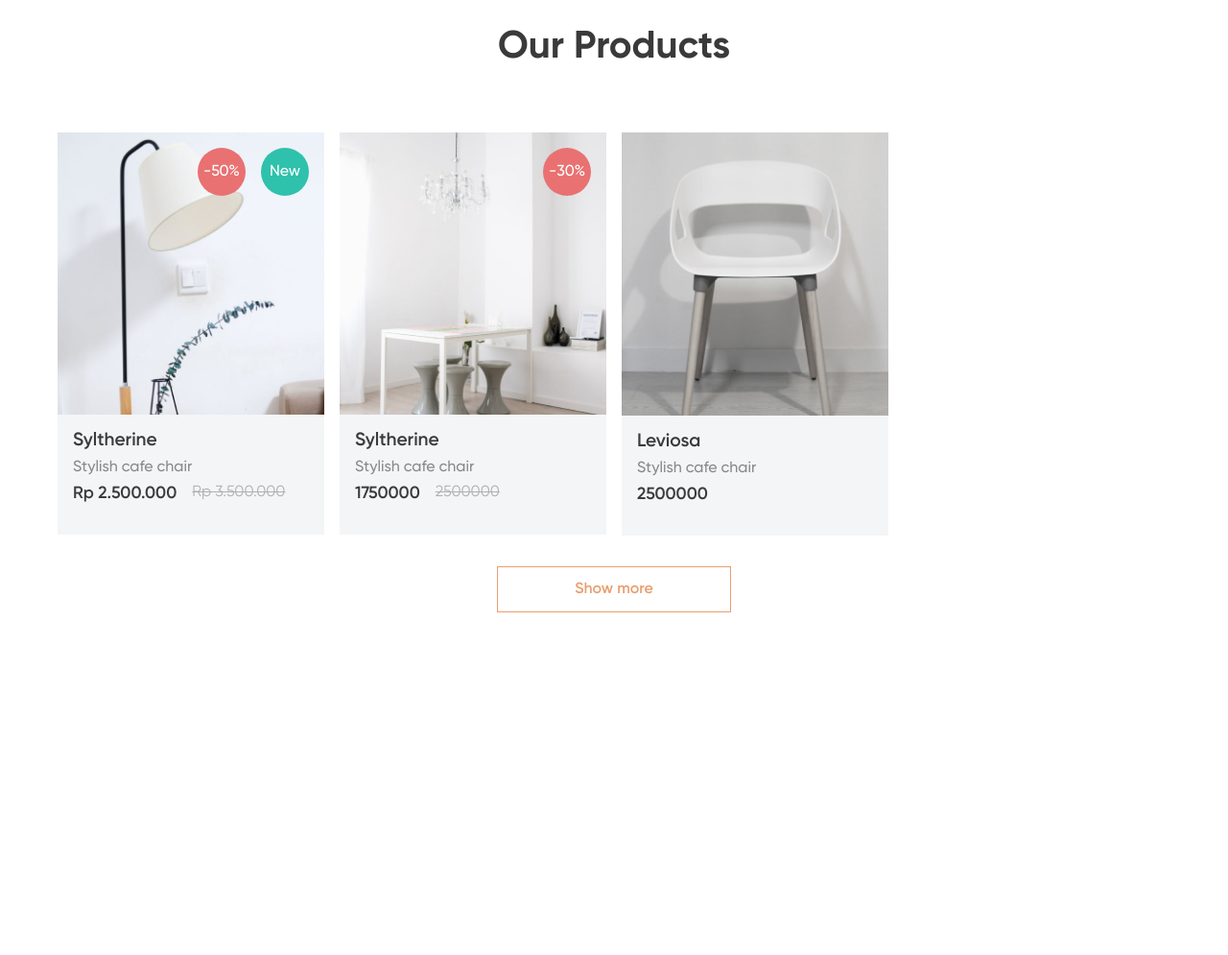
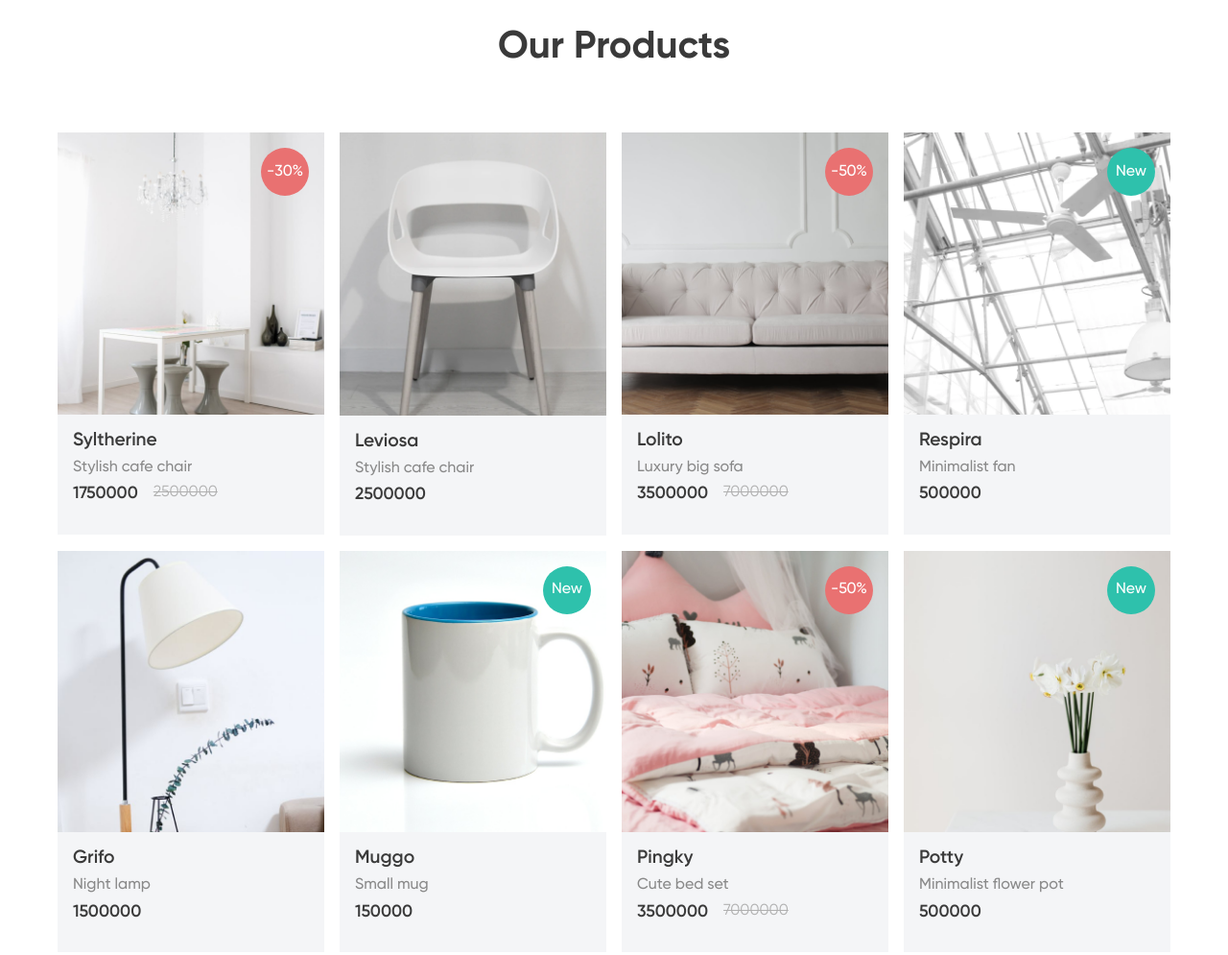
Before and after one commit to sunnyfur/FurnitureShop, a website built with webpack: page src/index.html in a window 1280 px wide. Shown: the part 920-1915 px from the top of the page at 96% size. Before the commit the page ends 1558 px from the top, so only its background shows below. Built offline with nearby package versions, Linux system fonts and the light colour scheme.

Commit message:
add generate cards

```diff
--- a/src/index.html
+++ b/src/index.html
@@ -52,7 +52,6 @@
             <span class="dot2 dot"></span>
             <span class="dot3 dot"></span>
           </div>
-
           <a class="prev">❮</a>
           <a class="next">❯</a>
 
@@ -105,39 +104,11 @@
     <section class="container__row_wide container_products_all">
       <h2 class="subtitle">Our Products</h2>
       <div class="container__row container_products">
-        <div class="card-product" id="1">
-          <div class="card-product__hover">
-            <button class="btn btn_card">Add to cart</button>
-            <div class="card-product__like">
 
-              <div class="btn_social">
-                <div class=" btn_social_share"> </div>
-                <span>Share</span>
-              </div>
-              <div class="btn_social">
-                <div class=" btn_social_like "> </div>
-                <span>Like</span>
-              </div>
-            </div>
-          </div>
-          <div class="card-product__bonuses">
-            <span class="card-product__bonus card-product__bonus_sale">-50%</span>
-            <span class="card-product__bonus card-product__bonus_new">New</span>
-          </div>
-          <img class="card-product__image" src="./images/our products/grifo.png" alt="продукт1">
-          <div class="card-product__info">
-            <h3 class="card-product__text card-product__title">Syltherine</h3>
-            <p class="card-product__text card-product__description">Stylish cafe chair</p>
-            <div class="card-product__price">
-              <p class="card-product__text price_main">Rp 2.500.000</p>
-              <del class="price_old">Rp 3.500.000</del>
-            </div>
-          </div>
-        </div>
 
       </div>
 
-      <button class="btn btn_medium btn_white">Show more</button>
+      <button id="idShowMore" class="btn btn_medium btn_white">Show more</button>
 
 
     </section>
--- a/src/index.js
+++ b/src/index.js
@@ -1,10 +1,9 @@
 import './styles/index.scss';
 
-const lists = require("./js/products.js");
-const card = require("./js/allProductsHtml.js");
-console.log(lists.listOfProductsAll);
-card.GenerateCard(lists.listOfProductsAll[0]);
-card.GenerateCard(lists.listOfProductsAll[1]);
+// const lists = require("./js/products.js");
+const addCards = require("./js/allProductsHtml.js");
+addCards.GenerateCards();
+
 
 let slideIndex = 2;
 showSlides(slideIndex);
--- a/src/js/allProductsHtml.js
+++ b/src/js/allProductsHtml.js
@@ -1,4 +1,5 @@
 const dom = require("./createElementDom");
+const lists = require("./products.js");
 const GenerateCard = (product) => {
   const card = dom.createElemDOM("div", "card-product");
   card.id = product.id;
@@ -37,17 +38,28 @@ const GenerateCard = (product) => {
   price.appendChild(dom.createElemDOM("p", "card-product__text price_main", product.GetPrice()));
   price.appendChild(dom.createElemDOM("del", "price_old", product.GetOldPrice()));
 
+  return card;
+}
+let startFrom = 0;
+let numOfLoaded = 8;
+const addCards = (count = numOfLoaded) => {
+  let i = +startFrom;
+  do {
+    document.querySelector(".container_products").appendChild(GenerateCard(lists.listOfProductsAll[i]));
+    i++;
+  } while (i < startFrom + numOfLoaded && i < lists.listOfProductsAll.length);
+  startFrom += numOfLoaded;
+}
+
+const GenerateCards = () => {
   document.addEventListener("DOMContentLoaded", () => {
-    document.querySelector(".container_products").appendChild(card);
+    console.log(lists.listOfProductsAll);
+    addCards(startFrom, numOfLoaded);
+
 
   });
-  console.log(product.Url);
-  // return card;
+  document.querySelector("#idShowMore").addEventListener("click", (e) => addCards(startFrom, numOfLoaded))
 }
-
 export {
-  GenerateCard
+  GenerateCards
 };
-
-// TODO сгенерировать карточки Для всех продуктов
-// TODO добавить событие на кнопку далее для отображения следующих карьочек
```
